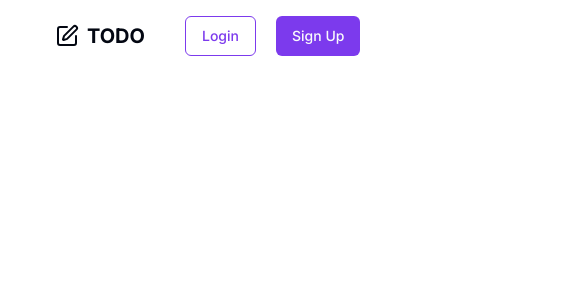
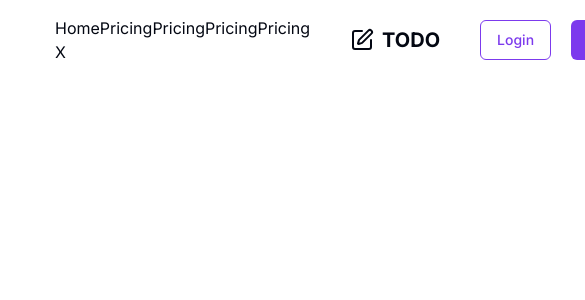
Before and after one commit to AymeneBahmed/next-todo, a Next.js app: page / in a window 390 px wide. Shown: the top 300 px of the page, 585 px wide, since content can reach past the window. Built offline with nearby package versions, Linux system fonts and the light colour scheme.

Commit message:
Added Hamburger menu to Navbar and updated globals.css

```diff
--- a/src/app/globals.css
+++ b/src/app/globals.css
@@ -74,3 +74,9 @@
   display:none;
 }
 }
+
+@media (min-width:1050px) {
+.Hamburger{
+display: none;
+}
+  }
--- a/src/components/Navbar.tsx
+++ b/src/components/Navbar.tsx
@@ -21,6 +21,11 @@ export default function Navbar() {
 
   return (
     <NavigationMenu className="p-4 max-w-[80%] left-1/2 -translate-x-1/2 gap-10 justify-around">
+    <div className="Hamburger">
+      <HamburgerMenu>
+
+      </HamburgerMenu>
+    </div>
       <NavigationMenuList>
 
         <Link href={"/"} passHref legacyBehavior>
@@ -29,6 +34,7 @@ export default function Navbar() {
             Todo
           </NavigationMenuLink>
         </Link>
+
       </NavigationMenuList>
       <div className="respinsive-navbar">
 
```
